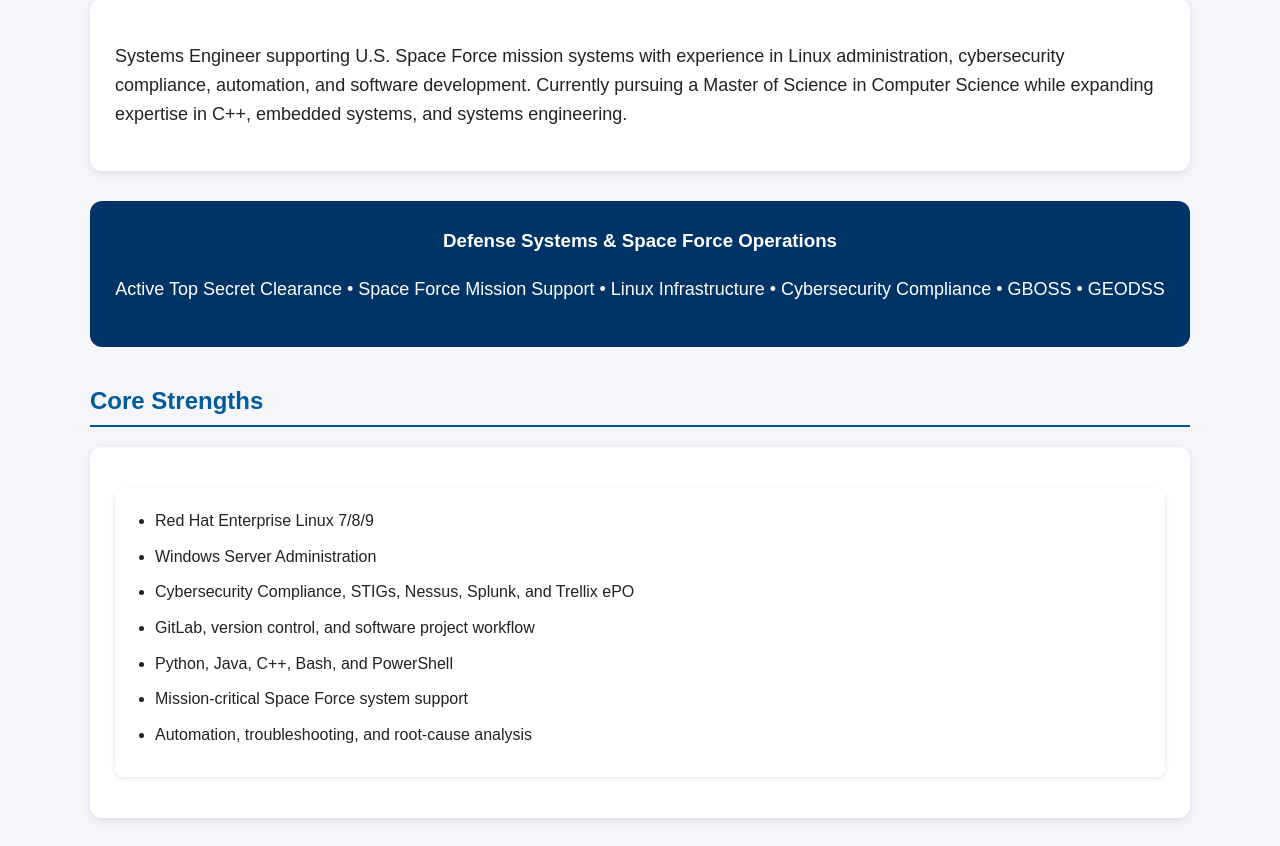
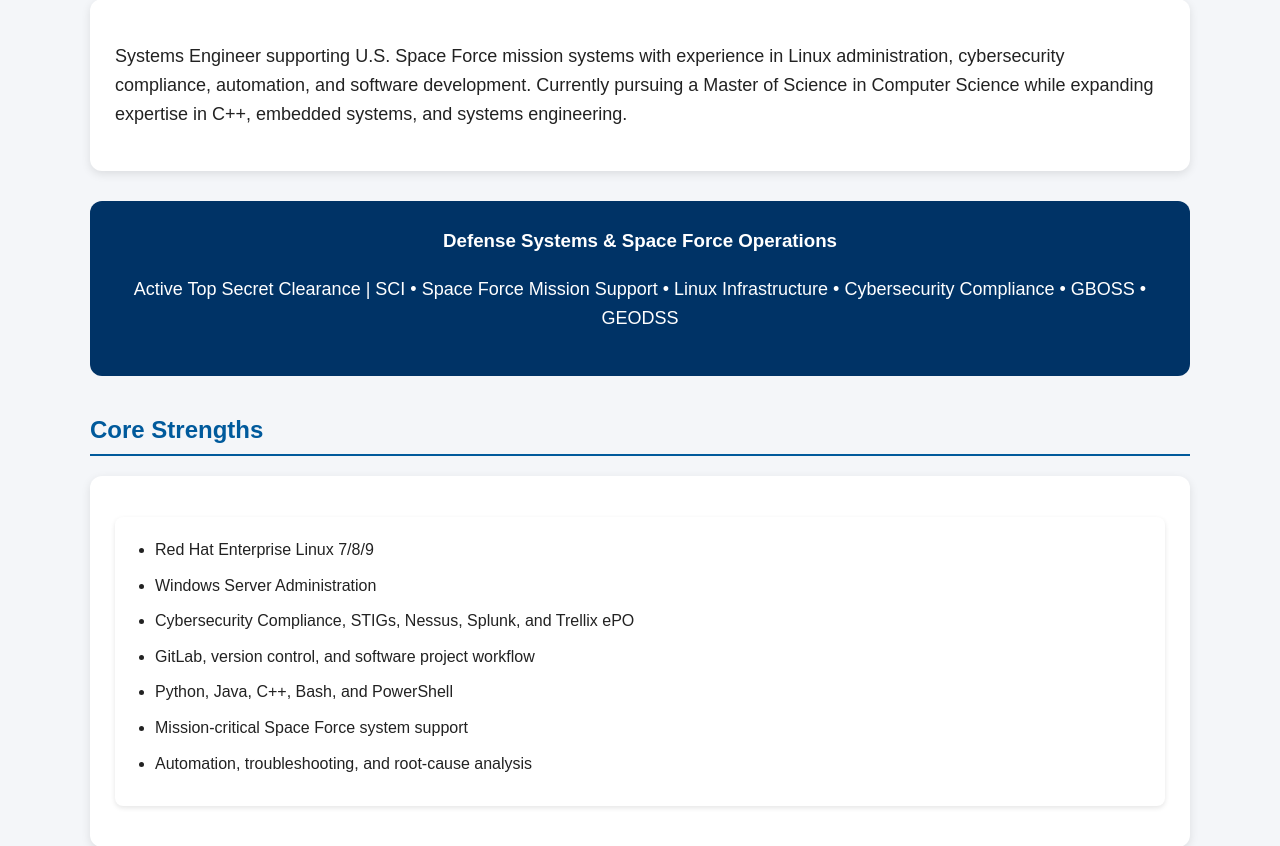
Before and after one commit to GodkingSentinel/django-systems-engineer-portfolio, a Django app: page / in a window 1280 px wide. Shown: the part 840-1686 px from the top of the page. Run offline with Django 5.2, Linux system fonts and the light colour scheme.

Commit message:
Update mission banner and education status

```diff
--- a/profilepage/templates/profilepage/home.html
+++ b/profilepage/templates/profilepage/home.html
@@ -45,7 +45,7 @@
     <h3>Defense Systems & Space Force Operations</h3>
 
     <p>
-        Active Top Secret Clearance • Space Force Mission Support •
+        Active Top Secret Clearance | SCI • Space Force Mission Support •
         Linux Infrastructure • Cybersecurity Compliance • GBOSS • GEODSS
     </p>
 </div>
@@ -226,7 +226,7 @@
 
     <p>
         Western Governors University (WGU)<br>
-        Computing Systems - In Progress
+        Computing Systems
     </p>
 
     <h3>Bachelor of Science in Information Security</h3>
```
